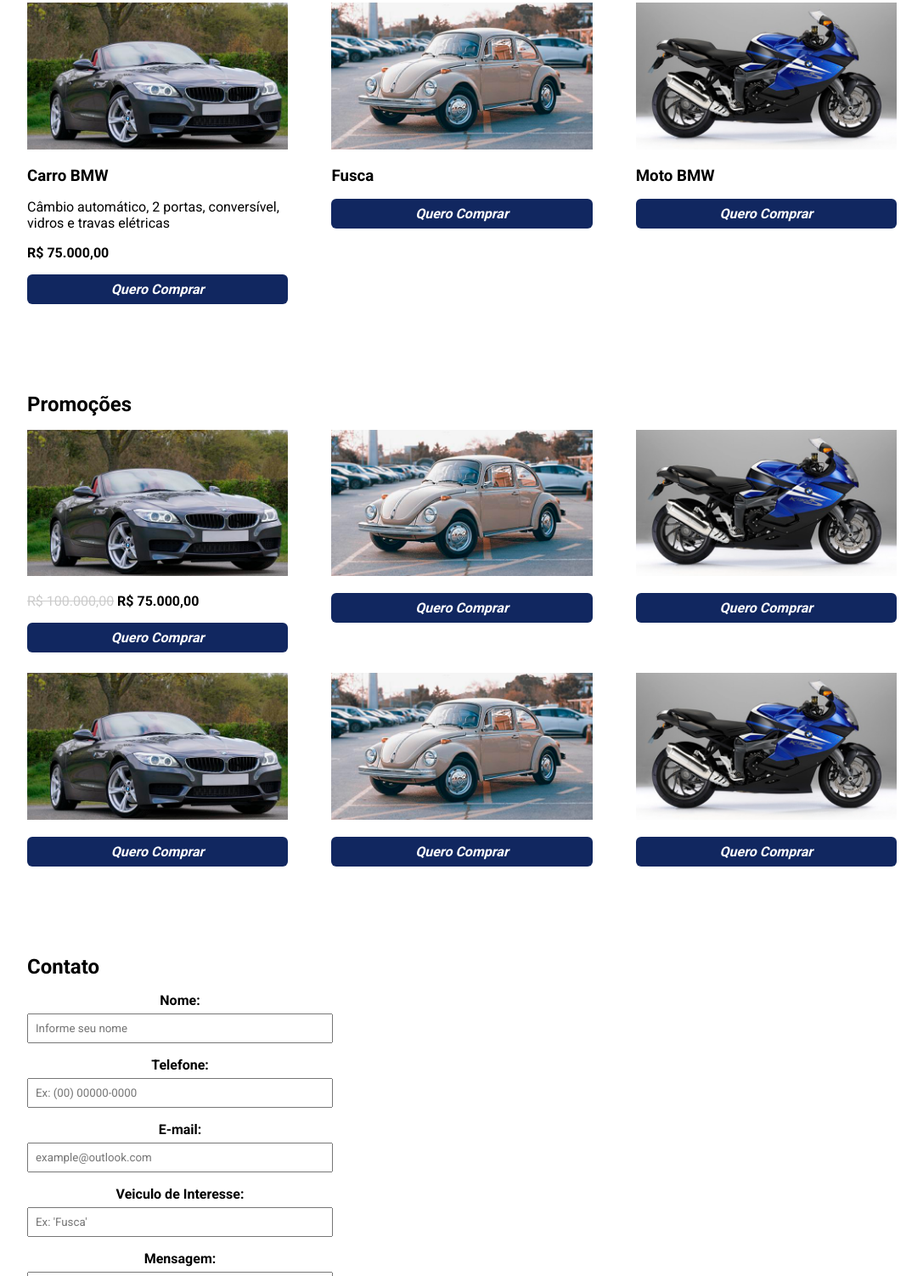
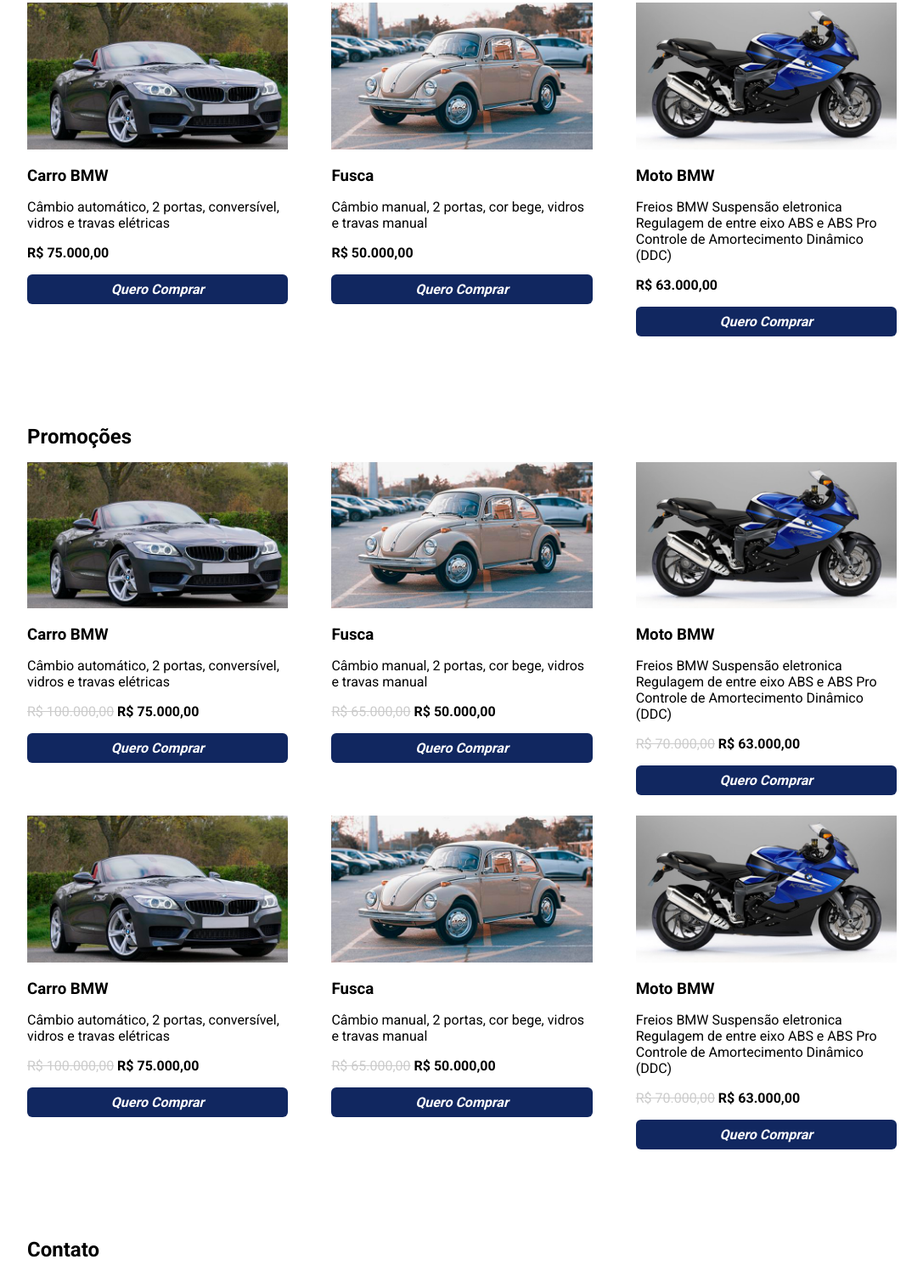
Before and after one commit to ChristhianLuiz/exercicios_ebac, a plain HTML site: page index.html in a window 1280 px wide. Shown: the part 1179-2681 px from the top of the page at 85% size, without its empty margins (96-1183 px from the left). Drawn offline with nearby package versions, Linux system fonts and the light colour scheme.

Commit message:
update content

```diff
--- a/index.html
+++ b/index.html
@@ -115,10 +115,10 @@
                 <li class="item-central">
                     <img src="./images/fusca.png" alt="Fusca">
                     <h3>Fusca</h3>
-                    <p></p>
+                    <p>Câmbio manual, 2 portas, cor bege, vidros e travas manual</p>
                     <div class="price">
                         <del></del>
-                        <strong></strong>
+                        <strong>R$ 50.000,00</strong>
                     </div>
                     <button type="button">Quero Comprar</button>
                 </li>
@@ -126,10 +126,14 @@
                 <li>
                     <img src="./images/moto-bmw.png" alt="Moto BMW">
                     <h3>Moto BMW</h3>
-                    <p></p>
+                    <p>Freios BMW
+                        Suspensão eletronica
+                        Regulagem de entre eixo
+                        ABS e ABS Pro
+                        Controle de Amortecimento Dinâmico (DDC)</p>
                     <div class="price">
                         <del></del>
-                        <strong></strong>
+                        <strong>R$ 63.000,00</strong>
                     </div>
                     <button type="button">Quero Comprar</button>
                 </li>
@@ -143,8 +147,8 @@
             <ul class="container-flex lista-veiculos">
                 <li>
                     <img src="./images/carro-bmw.png" alt="">
-                    <h3></h3>
-                    <p></p>
+                    <h3>Carro BMW</h3>
+                    <p>Câmbio automático, 2 portas, conversível, vidros e travas elétricas</p>
                     <div class="price">
                         <del>R$ 100.000,00</del>
                         <strong>R$ 75.000,00</strong>
@@ -153,51 +157,64 @@
                 </li>
 
                 <li class="item-central">
-                    <img src="./images/fusca.png" alt="">
-                    <h3></h3>
-                    <p></p>
+                    <img src="./images/fusca.png" alt="Fusca">
+                    <h3>Fusca</h3>
+                    <p>Câmbio manual, 2 portas, cor bege, vidros e travas manual</p>
                     <div class="price">
-                        <strong></strong>
+                        <del>R$ 65.000,00</del>
+                        <strong>R$ 50.000,00</strong>
                     </div>
                     <button type="button">Quero Comprar</button>
                 </li>
 
                 <li>
                     <img src="./images/moto-bmw.png" alt="">
-                    <h3></h3>
-                    <p></p>
+                    <h3>Moto BMW</h3>
+                    <p>Freios BMW
+                        Suspensão eletronica
+                        Regulagem de entre eixo
+                        ABS e ABS Pro
+                        Controle de Amortecimento Dinâmico (DDC)</p>
                     <div class="price">
-                        <strong></strong>
+                        <del>R$ 70.000,00</del>
+                        <strong>R$ 63.000,00</strong>
                     </div>
                     <button type="button">Quero Comprar</button>
                 </li>
 
                 <li>
                     <img src="./images/carro-bmw.png" alt="">
-                    <h3></h3>
-                    <p></p>
+                    <h3>Carro BMW</h3>
+                    <p>Câmbio automático, 2 portas, conversível, vidros e travas elétricas</p>
                     <div class="price">
-                        <strong></strong>
+                        <del>R$ 100.000,00</del>
+                        <strong>R$ 75.000,00</strong>
                     </div>
                     <button type="button">Quero Comprar</button>
                 </li>
 
                 <li class="item-central">
-                    <img src="./images/fusca.png" alt="">
-                    <h3></h3>
-                    <p></p>
+                    <img src="./images/fusca.png" alt="Fusca">
+                    <h3>Fusca</h3>
+                    <p>Câmbio manual, 2 portas, cor bege, vidros e travas manual</p>
                     <div class="price">
-                        <strong></strong>
+                        <del>R$ 65.000,00</del>
+                        <strong>R$ 50.000,00</strong>
                     </div>
                     <button type="button">Quero Comprar</button>
                 </li>
 
                 <li>
                     <img src="./images/moto-bmw.png" alt="">
-                    <h3></h3>
-                    <p></p>
+                    <h3>Moto BMW</h3>
+                    <p>Freios BMW
+                        Suspensão eletronica
+                        Regulagem de entre eixo
+                        ABS e ABS Pro
+                        Controle de Amortecimento Dinâmico (DDC)</p>
                     <div class="price">
-                        <strong></strong>
+                        <del>R$ 70.000,00</del>
+                        <strong>R$ 63.000,00</strong>
                     </div>
                     <button type="button">Quero Comprar</button>
                 </li>
```
